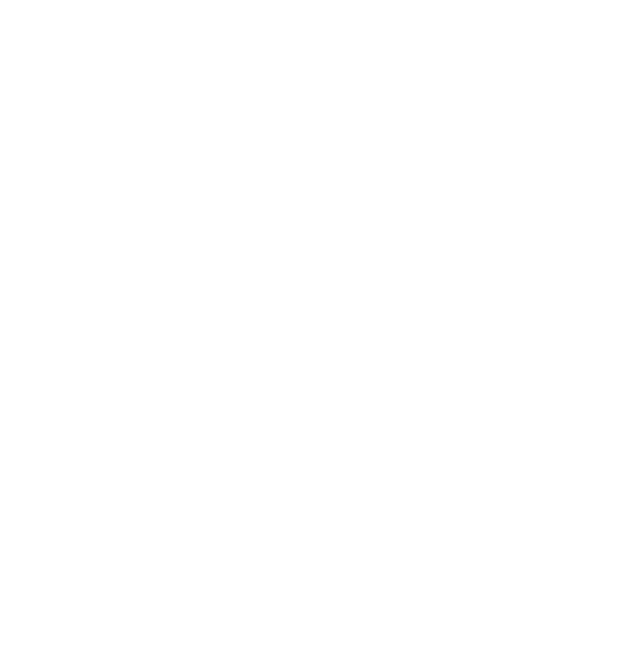
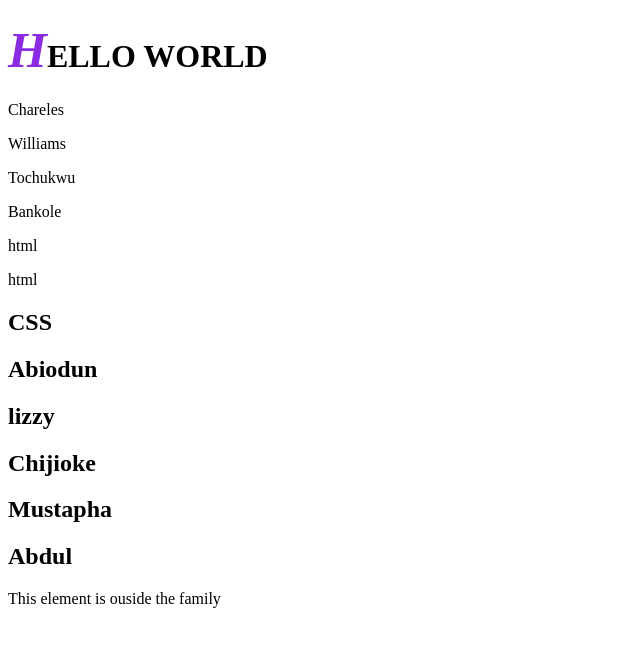
Before and after one commit to Harbeyzino/CodeCampus, a plain HTML site: page thursday.html in a window 1280 px wide. Shown: the whole page, without its empty margins (0-640 px from the left). Drawn offline with Linux system fonts and the light colour scheme.

Commit message:
#pushing thursday.html, selector.css and thursday.css

```diff
--- a/selector2.css
+++ b/selector2.css
@@ -72,7 +72,16 @@ a+h2{
     color: aqua;
 }
 
-/* general sibling selector */
+/* general sibling selector (~) */
 h2~p{
     color: red;
 }
+
+
+      /* rep */
+
+.coder~h2{
+    text-align: center;
+}
+
+    /* pseudo  */
--- a/thursday.css
+++ b/thursday.css
@@ -0,0 +1,12 @@
+/* syntax for pseudo element */
+h1::first-letter{
+    color: blueviolet;
+    font-size: 50px;
+    font-style: oblique;
+}
+
+h1:hover{
+    color: aqua;
+    text-decoration: underline;
+    font-size: 60px;
+}
--- a/thursday.html
+++ b/thursday.html
@@ -0,0 +1,28 @@
+<!DOCTYPE html>
+<html lang="en">
+<head>
+    <meta charset="UTF-8">
+    <meta name="viewport" content="width=device-width, initial-scale=1.0">
+    <title>Document</title>
+    <link rel="stylesheet" href="thursday.css">
+</head>
+<body>
+    <h1>HELLO WORLD</h1>
+    <div class="understand">
+        <p>Chareles</p>
+        <p>Williams</p>
+        <p>Tochukwu</p>
+        <p>Bankole</p>
+    <div class="coder">
+        <p>html</p>
+    </div>
+        <p>html</p>
+        <h2>CSS</h2>
+        <h2>Abiodun</h2>
+        <h2>lizzy</h2>
+        <h2>Chijioke</h2>
+        <h2>Mustapha</h2>
+        <h2>Abdul</h2>
+        <p>This element is ouside the family</p>
+</body>
+</html>
```
Also changed, not shown: selector2.html (+19 -0 lines).
